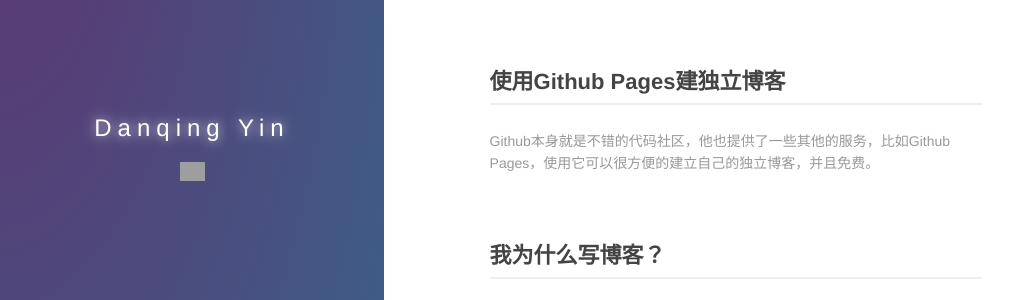
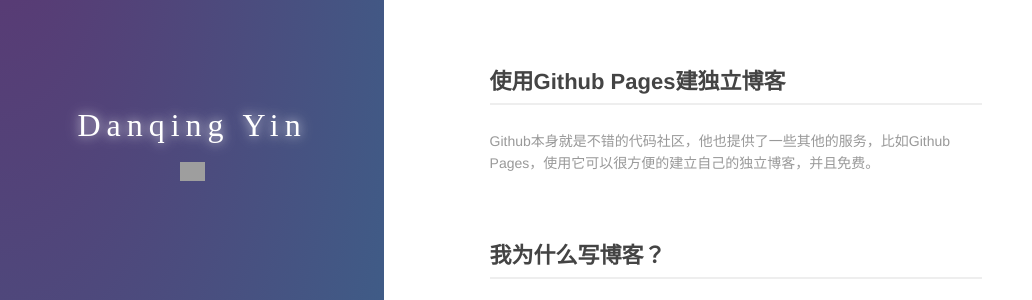
Before and after one commit to danqing117/danqing117.github.io, a Jekyll site: the page built from index.md, in a window 1280 px wide. Shown: the part 183-483 px from the top of the page, without its empty margins (0-1032 px from the left). Built offline with Jekyll 4.4.1, drawn with Linux system fonts in a browser that asks for light colours; grey boxes are pictures that could not be loaded.

Commit message:
Update index.md

```diff
--- a/index.md
+++ b/index.md
@@ -6,7 +6,7 @@ layout: default
   <div class="index-wrapper">
     <div class="aside">
       <div class="info-card">
-        <h1><font size="5">Danqing Yin</font></h1>
+        <h1><font size="6" face = "Agency FB">Danqing Yin</font></h1>
         <a href="http://linkedin.com/in/danqing-yin-412a76b7" target="_blank"><img src="http://www.freeiconspng.com/uploads/linkedin-icon-31.png" alt="" width="25"/></a>
       </div>
       <div id="particles-js"></div>
```
